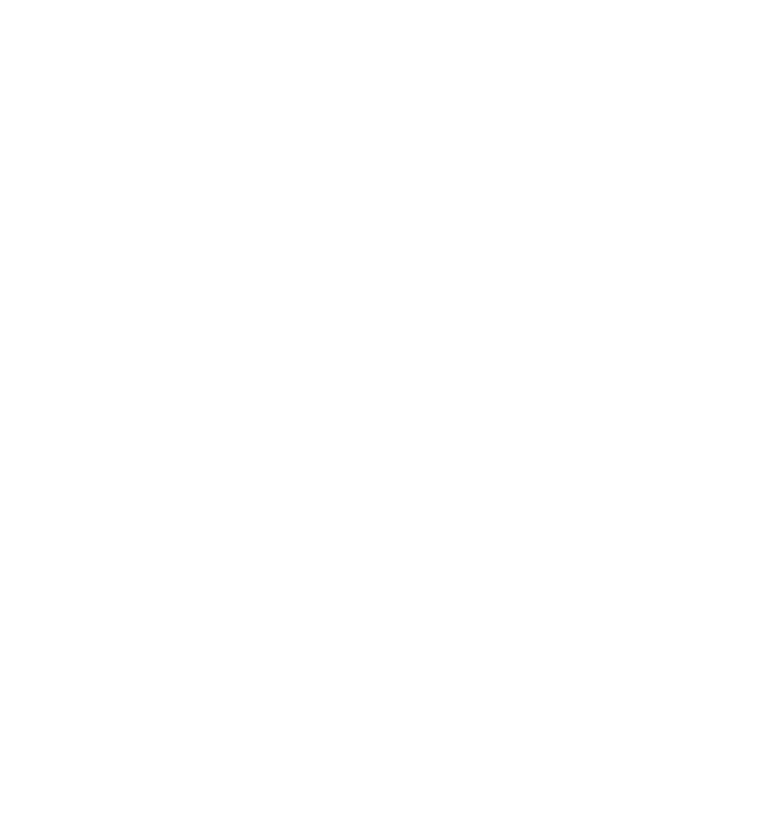
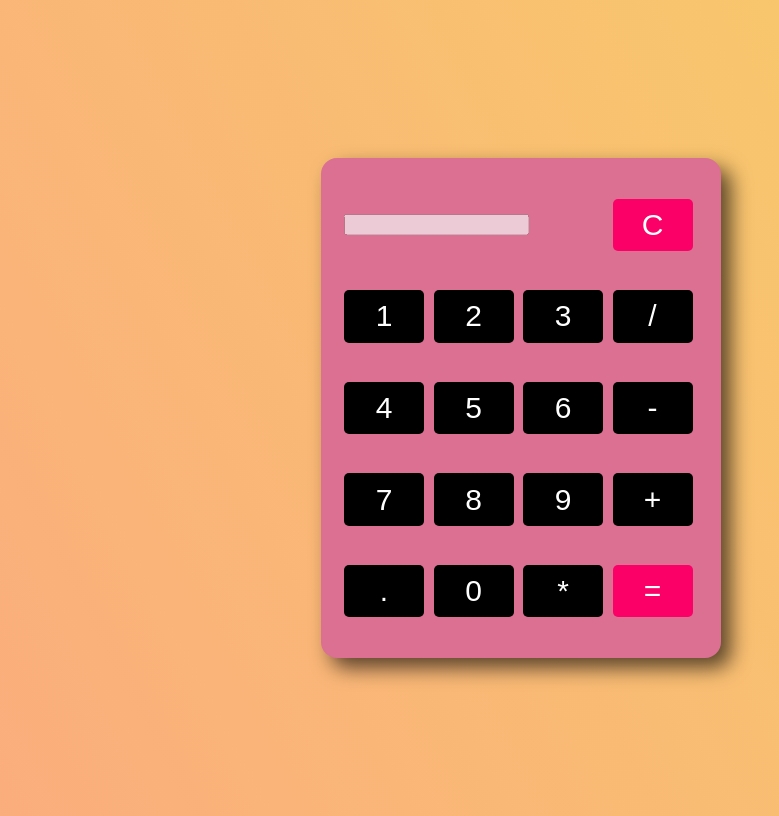
Before and after one commit to VeraEnzo/PrimerGit, a plain HTML site: page index.html in a window 1280 px wide. Shown: the whole page, without its empty margins (127-906 px from the left). Drawn offline with Linux system fonts and the light colour scheme.

Commit message:
funcionando

```diff
--- a/index.html
+++ b/index.html
@@ -1,12 +1,167 @@
 <!DOCTYPE html>
 <html lang="en">
-<head>
-    <meta charset="UTF-8">
-    <meta http-equiv="X-UA-Compatible" content="IE=edge">
-    <meta name="viewport" content="width=device-width, initial-scale=1.0">
-    <title>1er Git</title>
-</head>
-<body>
+  <head>
+    <meta charset="UTF-8" />
+    <meta http-equiv="X-UA-Compatible" content="IE=edge" />
+    <meta name="viewport" content="width=device-width, initial-scale=1.0" />
+    <link rel="stylesheet" href="./style.css" />
+    <title>Calculadora</title>
+  </head>
+  <body>
+    <table class="calc">
+      <tr>
+        <td colspan="3" class="outputtext">
+          <input class="displey-box" type="text" id="result" disabled />
+        </td>
+        <td>
+          <input
+            class="button"
+            type="button"
+            value="C"
+            onclick="clearScreen()"
+            style="background-color: #fb0066"
+          />
+        </td>
+      </tr>
+      <tr>
+        <td>
+          <input
+            type="button"
+            class="button"
+            value="1"
+            onclick="display('1')"
+          />
+        </td>
+        <td>
+          <input
+            type="button"
+            class="button"
+            value="2"
+            onclick="display('2')"
+          />
+        </td>
+        <td>
+          <input
+            type="button"
+            class="button"
+            value="3"
+            onclick="display('3')"
+          />
+        </td>
+        <td>
+          <input
+            type="button"
+            class="button"
+            value="/"
+            onclick="display('/')"
+          />
+        </td>
+      </tr>
+      <tr>
+        <td>
+          <input
+            type="button"
+            class="button"
+            value="4"
+            onclick="display('4')"
+          />
+        </td>
+        <td>
+          <input
+            type="button"
+            class="button"
+            value="5"
+            onclick="display('5')"
+          />
+        </td>
+        <td>
+          <input
+            type="button"
+            class="button"
+            value="6"
+            onclick="display('6')"
+          />
+        </td>
+        <td>
+          <input
+            type="button"
+            class="button"
+            value="-"
+            onclick="display('-')"
+          />
+        </td>
+      </tr>
+      <tr>
+        <td>
+          <input
+            type="button"
+            class="button"
+            value="7"
+            onclick="display('7')"
+          />
+        </td>
+        <td>
+          <input
+            type="button"
+            class="button"
+            value="8"
+            onclick="display('8')"
+          />
+        </td>
+        <td>
+          <input
+            type="button"
+            class="button"
+            value="9"
+            onclick="display('9')"
+          />
+        </td>
+        <td>
+          <input
+            type="button"
+            class="button"
+            value="+"
+            onclick="display('+')"
+          />
+        </td>
+      </tr>
+      <tr>
+        <td>
+          <input
+            type="button"
+            class="button"
+            value="."
+            onclick="display('.')"
+          />
+        </td>
+        <td>
+          <input
+            type="button"
+            class="button"
+            value="0"
+            onclick="display('0')"
+          />
+        </td>
+        <td>
+          <input
+            type="button"
+            class="button"
+            value="*"
+            onclick="display('*')"
+          />
+        </td>
 
-</body>
+        <td>
+          <input
+            type="button"
+            class="button"
+            value="="
+            onclick="calculate()"
+            style="background-color: #fb0066"
+          />
+        </td>
+      </tr>
+    </table>
+    <script type="text/javascript" src="./script.js"></script>
+  </body>
 </html>
--- /dev/null
+++ b/script.js
@@ -0,0 +1,13 @@
+function clearScreen() {
+    document.getElementById("result").value = "";
+}
+
+function display(value){
+    document.getElementById("result").value += value;
+}
+
+function calculate(){
+    let p = document.getElementById("result").value;
+    let q = eval(p);
+    document.getElementById("result").value = q;
+}
--- a/style.css
+++ b/style.css
@@ -1,3 +1,54 @@
-*{
-    box-sizing: border-box;
+body{
+    width: 100%;
+    height: 100vh;
+    display: flex;
+    align-items: center;
+    justify-content: center;
+    overflow-x: hidden;
+    flex-direction: column;
+    background-color: #fbab7e;
+    background-image: linear-gradient(62deg, #fbab7e 0%, #f7ce68 100%);
 }
+
+.calc{
+    padding: 20px;
+    border-radius: 1em;
+    height: 500px;
+    width: 400px;
+    margin: auto;
+    background-color: palevioletred;
+    box-shadow: 10px 10px 20px rgba(0, 0, 0, 0.637);
+}
+
+.display-box{
+    font-family: '0rbitron', sans-serif;
+    background-color: white;
+    border: solid black 0.5px;
+    color: black;
+    border-radius: 5px;
+    width: 100%;
+    height: 55%;
+    outline: none;
+    font-size: 22px;
+}
+
+.button{
+    font-family: '0rbitron', sans-serif;
+    background-color: black;
+    color: white;
+    border: solid black 0.5px;
+    width: 80px;
+    border-radius: 5px;
+    height: 60%;
+    outline: none;
+    font-size: 30px;
+    border: none;
+    cursor: pointer;
+}
+
+.button:active{
+    background: rgba(0, 0, 0, 0.568);
+    -webkit-box-shadow: inset 0px 0px 5px #c1c1c1;
+    -moz-box-shadow: inset 0px 0px 5px #d32626;
+    box-shadow: inset 0px 0px 5px #c1c1c1;;
+}
```
